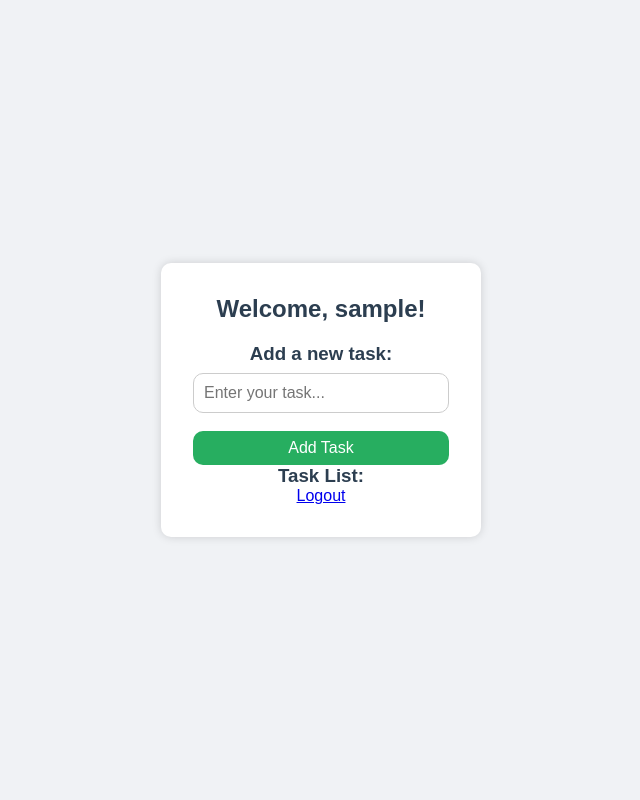
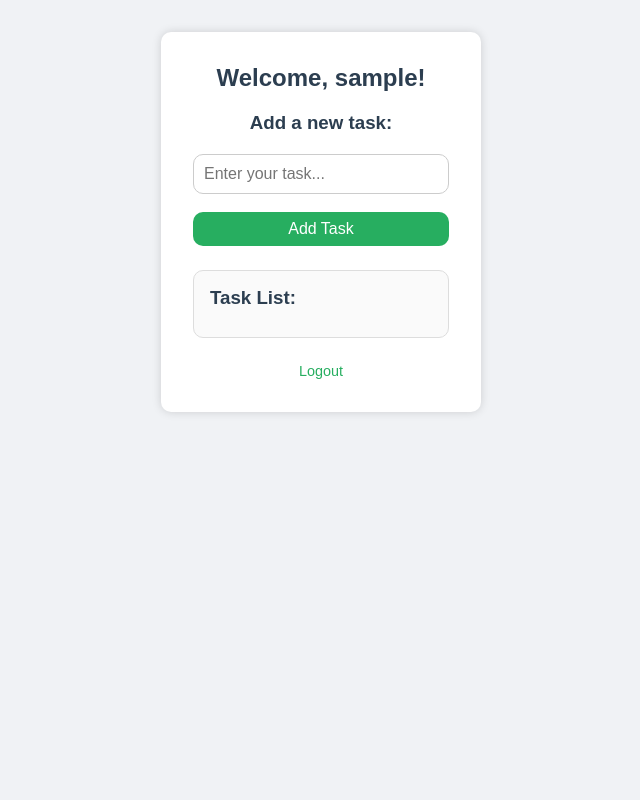
Before and after one commit to pascal-vuong/php-todo-app, a PHP site: page / in a window 1280 px wide. Shown: the whole page, without its empty margins (319-959 px from the left). Run offline with PHP 8.4, Linux system fonts and the light colour scheme; the visitor is signed in with stand-in values (Sample User, id 1); data that the repository does not hold is empty.

Commit message:
Update style.css
task dashboard styled

```diff
--- a/assets/style.css
+++ b/assets/style.css
@@ -18,15 +18,15 @@
     font-family: Arial, sans-serif;
 }
 
-/* Body centered */
 body {
     display: flex;
     justify-content: center;
-    align-items: center;
-    height: 100vh;
+    align-items: flex-start;
+    min-height: 100vh;
     background: var(--bg-color);
     color: var(--text-color);
-    font-size: 1rem; /* base = 16px */
+    font-size: 1rem;
+    padding: 2rem 0;
 }
 
 /* Shared container style */
@@ -40,14 +40,12 @@ body {
     text-align: center;
 }
 
-/* Title */
 .form-container h2 {
     margin-bottom: 1.25rem; /* ~20px */
     color: var(--text-color);
     font-size: 1.5rem;
 }
 
-/* Input fields */
 .form-container input[type="text"],
 .form-container input[type="password"],
 .form-container input[type="email"] {
@@ -59,7 +57,6 @@ body {
     font-size: 1rem;
 }
 
-/* Button */
 .form-container button {
     width: 100%;
     padding: 0.5em 1em;
@@ -76,3 +73,98 @@ body {
 .form-container button:hover {
     background: var(--hover-color);
 }
+
+.dashboard-header {
+    margin-bottom: 1.25rem;
+}
+
+.dashboard-header h2 {
+    margin-bottom: 0.5rem;
+}
+
+.task-form {
+    margin-bottom: 1.5rem;
+}
+
+.task-form h3 {
+    margin-bottom: 0.75rem;
+}
+
+/* Bulletin board container */
+.task-list {
+    border: 1px solid #ddd;
+    border-radius: var(--border-radius);
+    padding: 1rem;
+    background: #fafafa; /* light background so it stands out */
+    text-align: left;
+}
+
+.task-list h3 {
+    margin-bottom: 0.75rem;
+}
+
+.task-list ul {
+    list-style: disc;
+    padding-left: 1.25rem;
+    text-align: left;
+}
+
+.task-list li {
+    margin-bottom: 1rem;
+}
+
+.task-item-title {
+    font-weight: bold;
+    color: var(--text-color);
+}
+
+.task-status {
+    font-size: 0.9rem;
+    color: var(--second-text-color);
+    margin: 0.25rem 0;
+}
+
+.task-actions {
+    margin-top: 0.25rem;
+}
+
+.task-actions a {
+    margin-right: 0.75rem;
+    font-size: 0.9rem;
+    color: var(--main-color);
+    text-decoration: none;
+}
+
+.task-actions a:hover {
+    text-decoration: underline;
+}
+
+.task-actions a.delete-link {
+    color: #c0392b;
+}
+
+.logout-footer {
+    margin-top: 1.5rem;
+}
+
+.logout-footer a {
+    color: var(--main-color);
+    text-decoration: none;
+    font-size: 0.9rem;
+}
+
+.logout-footer a:hover {
+    text-decoration: underline;
+}
+
+/* Success & error messages */
+.message-box {
+    margin: 2rem 0;
+    padding: 0.5rem;
+    background: #eafaf1; /* light green background */
+    border: 1px solid var(--main-color);
+    border-radius: var(--border-radius);
+    font-size: 0.9rem;
+    color: var(--main-color);
+    text-align: center;
+}
```
